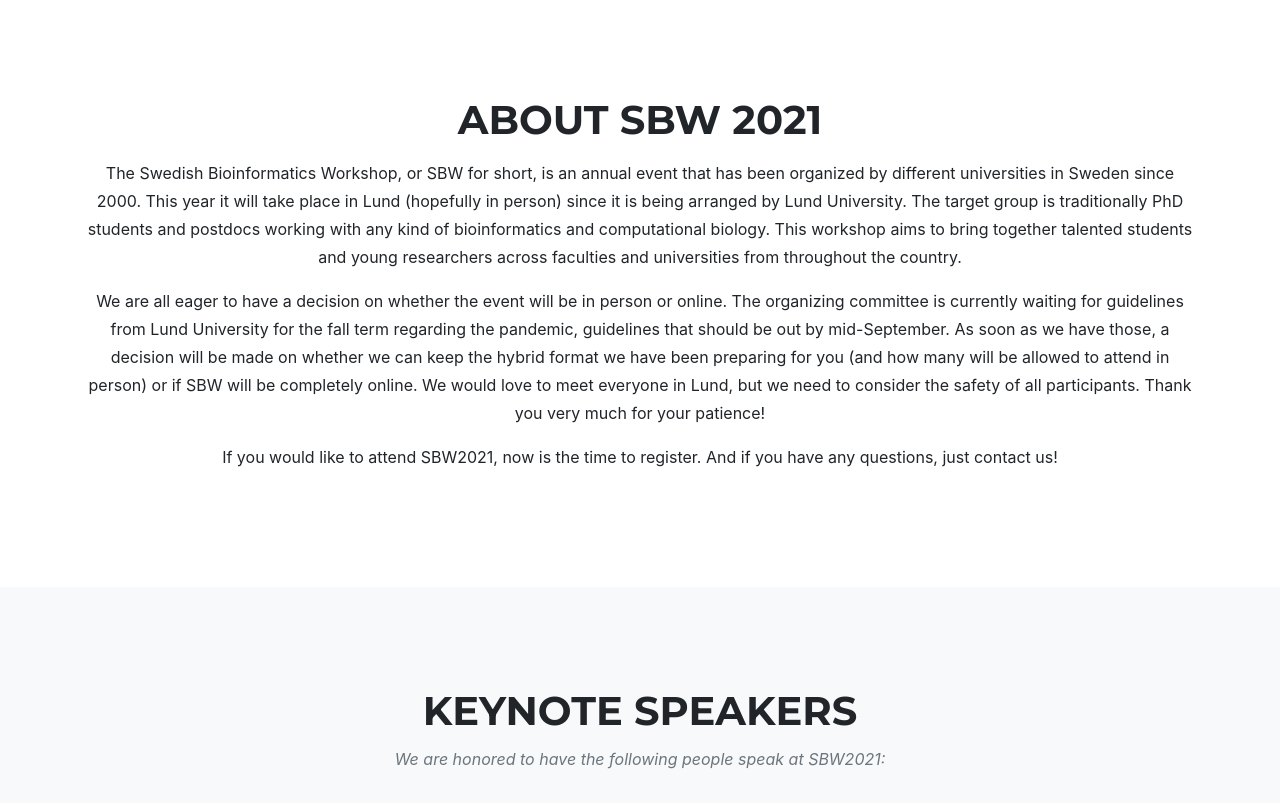
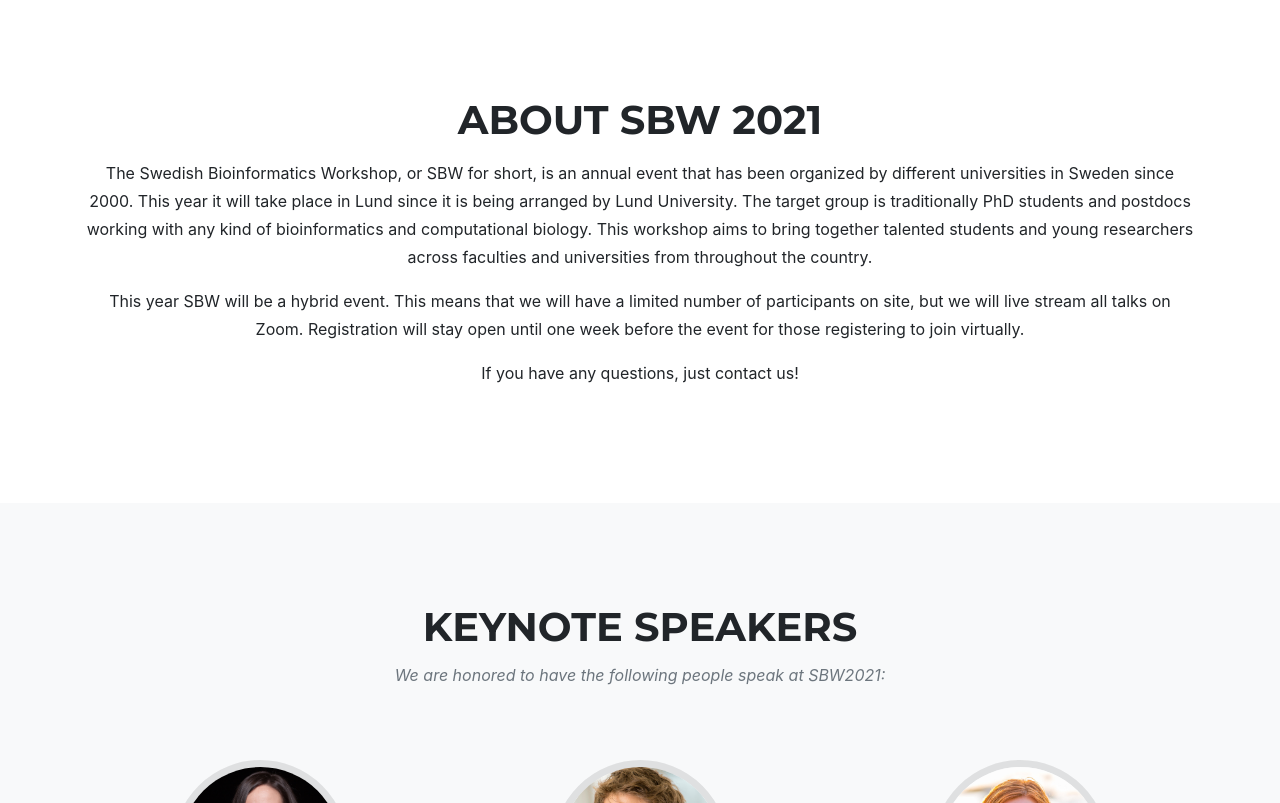
Before and after one commit to SBW-lund/SBW-lund.github.io, a Jekyll site: the page built from index.md, in a window 1280 px wide and 900 px high, scrolled down 833 px, cut to the strip 97-900 px from the top of the window. Built offline with Jekyll 4.4.1, drawn with Linux system fonts in a browser that asks for light colours; some web fonts are replaced.

Commit message:
Announce hybrid

```diff
--- a/_includes/about_text.md
+++ b/_includes/about_text.md
@@ -1,5 +1,5 @@
-The Swedish Bioinformatics Workshop, or SBW for short, is an annual event that has been organized by different universities in Sweden since 2000. This year it will take place in Lund (hopefully in person) since it is being arranged by Lund University. The target group is traditionally PhD students and postdocs working with any kind of bioinformatics and computational biology. This workshop aims to bring together talented students and young researchers across faculties and universities from throughout the country.
+The Swedish Bioinformatics Workshop, or SBW for short, is an annual event that has been organized by different universities in Sweden since 2000. This year it will take place in Lund since it is being arranged by Lund University. The target group is traditionally PhD students and postdocs working with any kind of bioinformatics and computational biology. This workshop aims to bring together talented students and young researchers across faculties and universities from throughout the country.
 
-We are all eager to have a decision on whether the event will be in person or online. The organizing committee is currently waiting for guidelines from Lund University for the fall term regarding the pandemic, guidelines that should be out by mid-September. As soon as we have those, a decision will be made on whether we can keep the hybrid format we have been preparing for you (and how many will be allowed to attend in person) or if SBW will be completely online. We would love to meet everyone in Lund, but we need to consider the safety of all participants. Thank you very much for your patience!
+This year SBW will be a hybrid event. This means that we will have a limited number of participants on site, but we will live stream all talks on Zoom. Registration will stay open until one week before the event for those registering to join virtually.
 
-If you would like to attend SBW2021, now is the time to register. And if you have any questions, just contact us!
+If you have any questions, just contact us!
```
